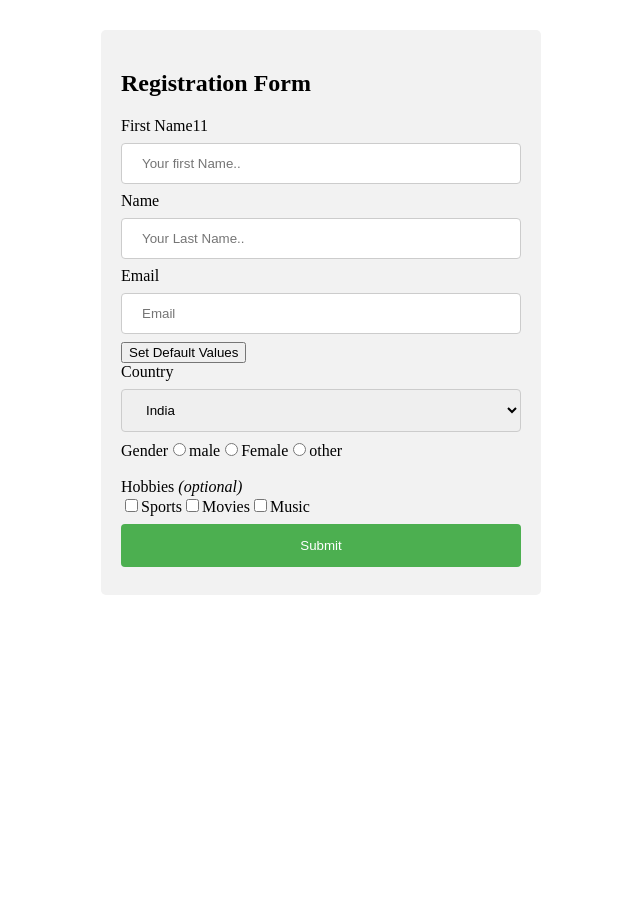
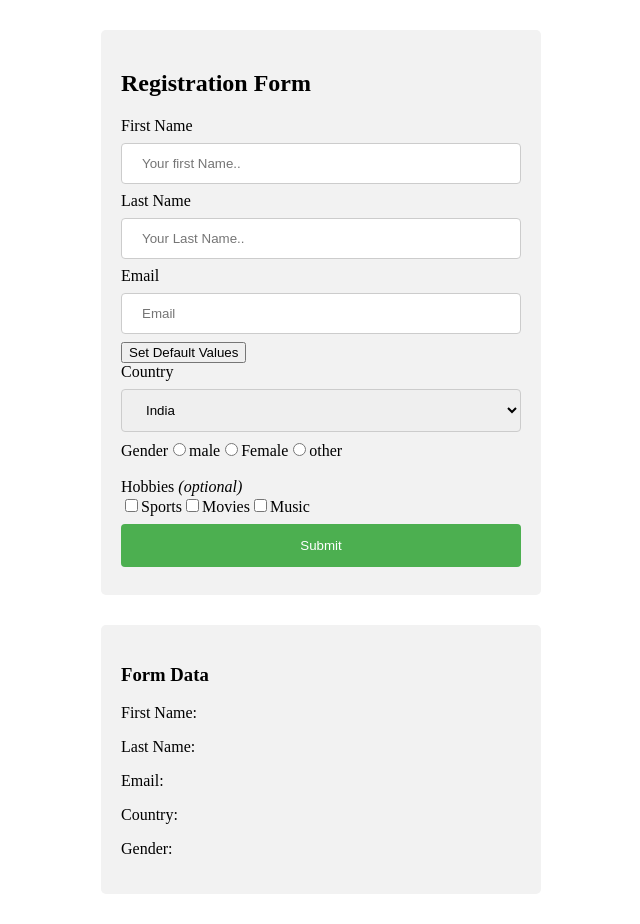
Before and after one commit to maruf-swe/angular-template-driven-form, an Angular app: page / in a window 1280 px wide. Shown: the whole page, without its empty margins (319-959 px from the left). Before the commit the page ends 800 px from the top, so only its background shows below. Built offline with nearby package versions, Linux system fonts and the light colour scheme.

Commit message:
retrive data and showing this

```diff
--- a/src/app/app.component.html
+++ b/src/app/app.component.html
@@ -2,11 +2,11 @@
   <h2 id="registration">Registration Form</h2>
   <form (ngSubmit)="onSubmit()" #myForm="ngForm">
     <div ngModelGroup="personDetails" #personDetails="ngModelGroup">
-      <label for="fname">First Name</label>11
+      <label for="fname">First Name</label>
       <input type="text" id="fname" placeholder="Your first Name.."
-          name="firstname" ngModel required #fname="ngModel">
+          name="firstname" ngModel required >
 
-      <label for="lname">Name</label>
+      <label for="lname">Last Name</label>
       <input type="text" id="lname" placeholder="Your Last Name.." name="lastname" ngModel required>
 
       <label for="email">Email</label>
@@ -14,7 +14,7 @@
       <div>
         <small *ngIf="personDetails.invalid && personDetails.touched">Some of The required fileds does not have valid value</small>
       </div>
-      <button (calick)="setDefaultValues">Set Default Values</button>
+      <button (click)="setDefaultValues">Set Default Values</button>
     </div>
 
     <label for="country">Country</label>
@@ -44,3 +44,12 @@
     <input type="submit" value="Submit" id="btn" > <!--[disabled]="!myForm.valid"-->
   </form>
 </div>
+
+<div class="form-data">
+  <h3>Form Data</h3>
+  <p>First Name: <b>{{ firstname }}</b></p>
+  <p>Last Name: <b> {{ lastname }}</b></p>
+  <p>Email: <b>{{ email }}</b></p>
+  <p>Country: <b>{{ country }}</b></p>
+  <p>Gender: <b>{{ gen }}</b></p>
+</div>
--- a/src/app/app.component.ts
+++ b/src/app/app.component.ts
@@ -14,6 +14,14 @@ export class AppComponent {
   title = 'angular-template-driven-form';
   defaultCountry = 'india';
   defaultGender = 'Male';
+  firstname: any;
+  lastname: any;
+  email: any;
+  gen: any;
+  country: any;
+  hobbies: any;
+
+
   gender = [
     {id: '1', value: 'male'},
     {id: '2', value: 'Female'},
@@ -25,6 +33,14 @@ export class AppComponent {
 
   onSubmit(){
     console.log(this.form);
+    this.firstname = this.form.value.personDetails.firstname;
+    this.lastname = this.form.value.personDetails.lastname;
+    this.email = this.form.value.personDetails.email;
+    this.gen = this.form.value.gender;
+    this.country = this.form.value.country;
+    this.hobbies = this.form.value.hobbies;
+    this.form.reset();
+
   }
 
   setDefaultValues(){
--- a/tsconfig.json
+++ b/tsconfig.json
@@ -5,6 +5,7 @@
     "outDir": "./dist/out-tsc",
     "forceConsistentCasingInFileNames": true,
     "strict": true,
+    "strictPropertyInitialization": false,
     "noImplicitOverride": true,
     "noPropertyAccessFromIndexSignature": true,
     "noImplicitReturns": true,
```
